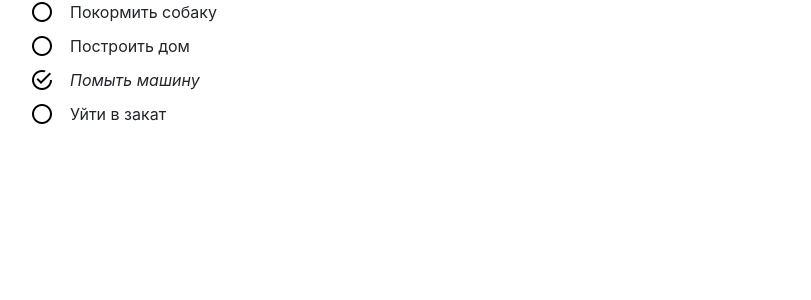
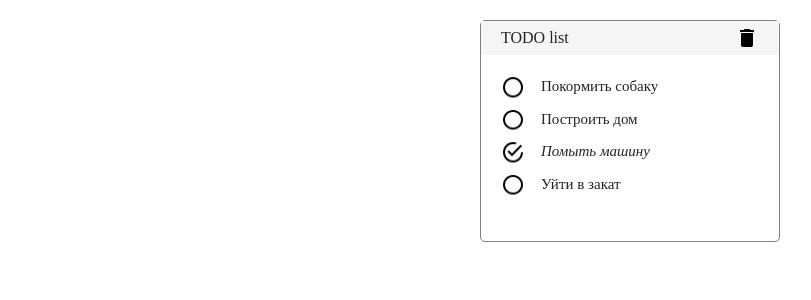
Before and after one commit to BukirevaLiudmila/TodoList, a React app: page / in a window 1280 px wide. Shown: the top 300 px of the page, without its empty margins (10-821 px from the left). Built offline with nearby package versions, Linux system fonts and the light colour scheme.

Commit message:
added header and styles for it and list items

```diff
--- a/package.json
+++ b/package.json
@@ -23,6 +23,7 @@
     "webpack-dev-server": "^3.1.4"
   },
   "dependencies": {
+    "babel-preset-stage-3": "^6.24.1",
     "bootstrap": "^4.1.1",
     "npm": "^6.1.0",
     "prop-types": "^15.6.1",
--- a/src/components/App.js
+++ b/src/components/App.js
@@ -1,12 +1,10 @@
 import React from 'react';
 import 'bootstrap/dist/css/bootstrap.css';
+import '../styles/index.css';
 import TodoList from './TodoList';
-import '../styles/index.css';
+import Header from './Header';
 
-const App = () => (
-    <div>
-        <TodoList/>
-    </div>
-);
+
+const App = () => [<Header/>, <TodoList/>];
 
 export default App;
--- /dev/null
+++ b/src/components/Header.js
@@ -0,0 +1,20 @@
+import React from 'react';
+
+class Header extends React.Component {
+    constructor(props) {
+        super(props);
+        this.state = {}
+    }
+
+    render() {
+        return (
+            <div className="header">
+                <h1>TODO list</h1>
+                <div className="trash"/>
+            </div>
+        );
+    }
+
+}
+
+export default Header;
--- a/src/components/TodoList.js
+++ b/src/components/TodoList.js
@@ -36,8 +36,7 @@ class TodoList extends React.Component {
             todos: prevState.todos.map(todo => {
                 if (todo.id === todoId) {
                     return {
-                        id: todo.id,
-                        text: todo.text,
+                        ...todo,
                         completed: !todo.completed
                     };
                 }
--- a/src/index.html
+++ b/src/index.html
@@ -7,6 +7,6 @@
 	<title>React and Webpack4</title>
 </head>
 <body>
-	<section id="index"></section>
+	<section id="index" class="wrap"></section>
 </body>
 </html>
--- a/src/styles/index.css
+++ b/src/styles/index.css
@@ -1,7 +1,43 @@
+.wrap {
+	font-family: Arial sans-serif;
+	font-size: 15px;
+	margin: 20px auto;
+	width: 300px;
+	border: 1px gray solid;
+	border-radius: 5px;
+}
+
+.header {
+	background-color: #f5f5f5;
+	display: flex;
+	justify-content: space-between;
+	padding: 0 20px 0;
+}
+
+.header h1 {
+	font-style: normal;
+	font-size: 16px;
+	line-height: 34px;
+	margin: 0;
+}
+
+.trash {
+	width: 24px;
+	height: 24px;
+	background: url(../images/delete.png) no-repeat;
+	cursor: pointer;
+	margin: auto 0;
+}
+
+ul {
+	padding: 20px;
+}
+
 li {
 	list-style: none;
 	padding-left: 40px;
 	margin-bottom: 10px;
+	cursor: pointer;
 }
 
 li.icon-blank {
```
Also changed, not shown: .babelrc, 1 other file (tests, documents, lock files or other folders).
